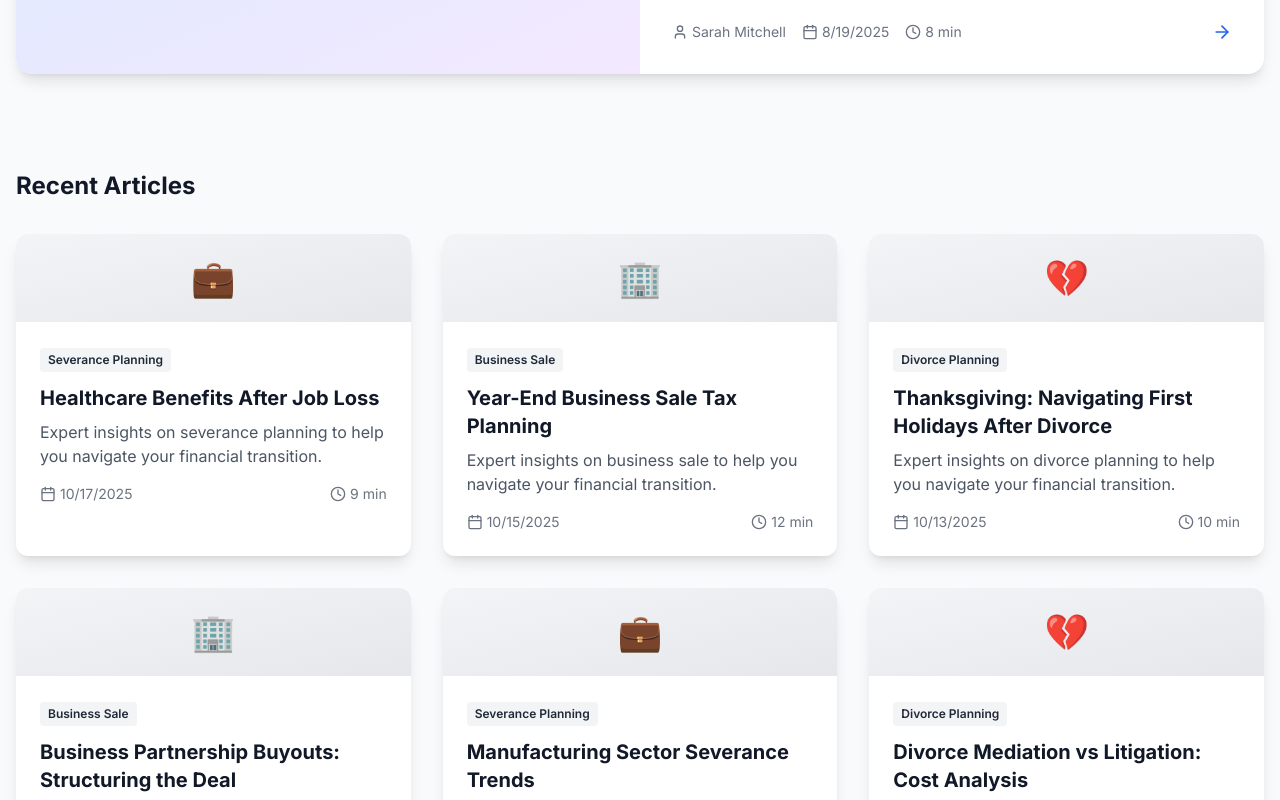
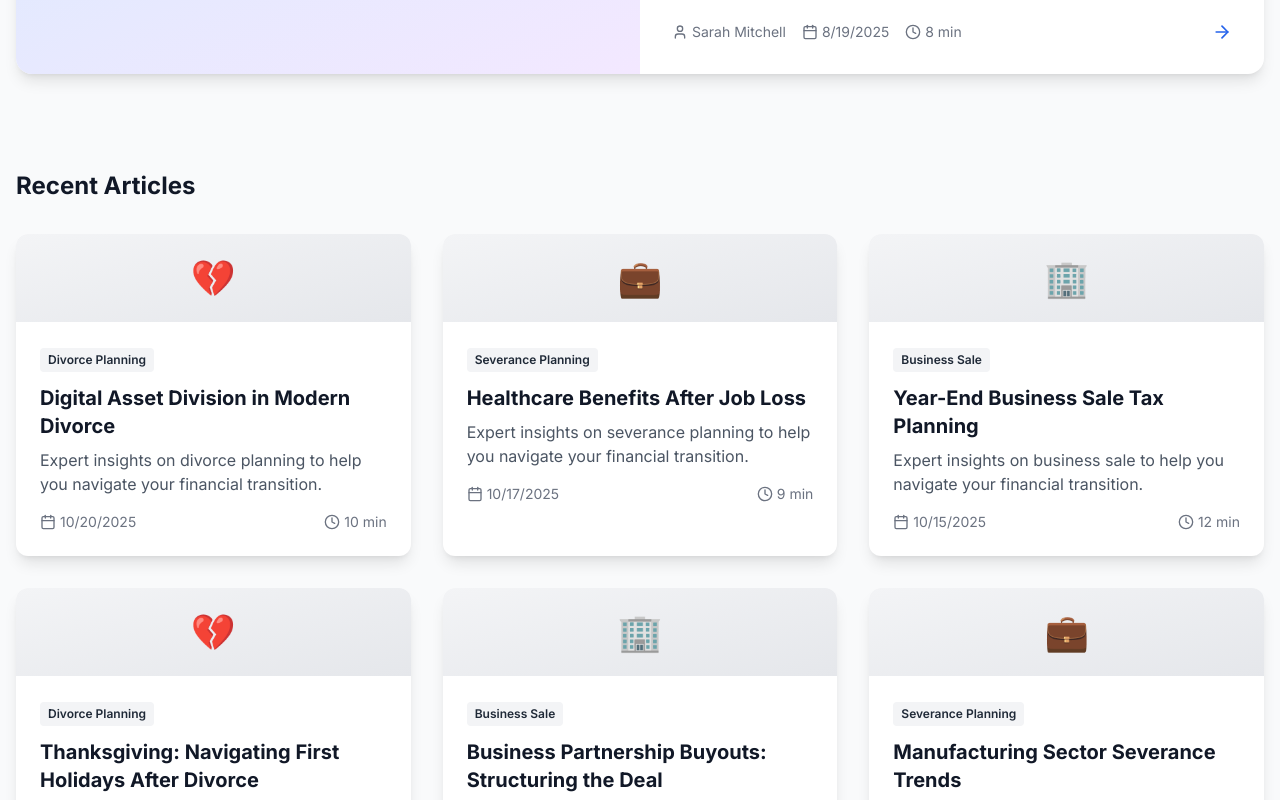
Before and after one commit to HustleHarder86/Investing, a Next.js app: page /blog in a window 1280 px wide. Shown: the part 737-1537 px from the top of the page. Built offline with nearby package versions, Linux system fonts and the light colour scheme; no server answers.

Commit message:
📚 Auto-publish scheduled blog post for 2025-10-20

```diff
--- a/content/blog-schedule.json
+++ b/content/blog-schedule.json
@@ -326,7 +326,7 @@
       "title": "Digital Asset Division in Modern Divorce",
       "category": "Divorce Planning",
       "author": "Michael Chen",
-      "status": "pending"
+      "status": "published"
     },
     {
       "date": "2025-10-22",
--- a/src/app/blog/page.tsx
+++ b/src/app/blog/page.tsx
@@ -10,6 +10,18 @@ export const metadata: Metadata = {
 
 // Blog posts data - in production, this would come from a CMS or database
 const blogPosts = [
+  {
+    slug: 'digital-asset-division-divorce',
+    title: 'Digital Asset Division in Modern Divorce',
+    excerpt: 'Expert insights on divorce planning to help you navigate your financial transition.',
+    author: 'Michael Chen',
+    authorTitle: 'CFP®, Divorce Specialist',
+    date: '2025-10-20',
+    readTime: '10 min',
+    category: 'Divorce Planning',
+    categorySlug: 'divorce-planning',
+    featured: false
+  },
   {
     slug: 'healthcare-benefits-after-job-loss',
     title: 'Healthcare Benefits After Job Loss',
```
Also changed, not shown: src/app/blog/digital-asset-division-divorce/page.tsx (renamed from content/scheduled-posts/digital-asset-division-divorce.tsx), 1 other file (tests, documents, lock files or other folders).
